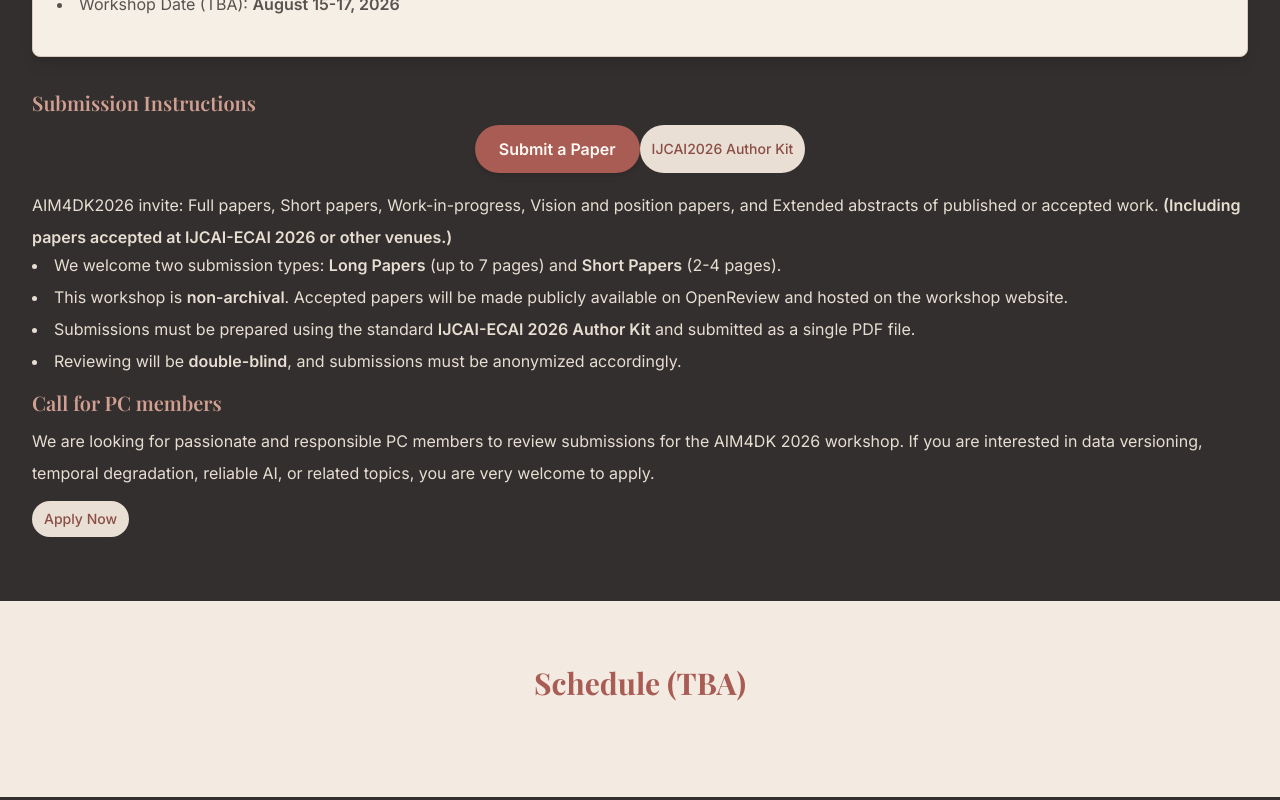
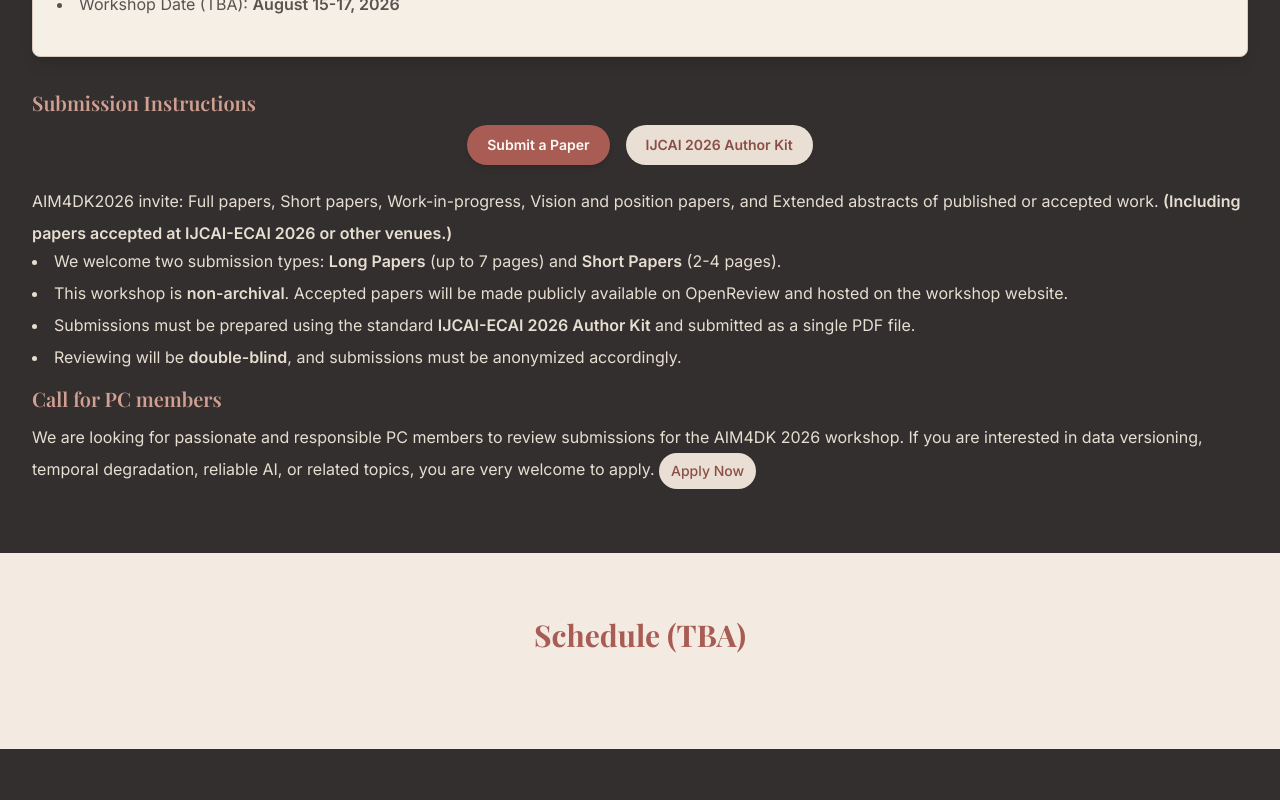
Before and after one commit to ElizaZhou96/aim4dk, a React (Vite) app: page / in a window 1280 px wide. Shown: the part 3140-3940 px from the top of the page. Built offline with nearby package versions, Linux system fonts and the light colour scheme.

Commit message:
Update App.tsx

```diff
--- a/src/App.tsx
+++ b/src/App.tsx
@@ -401,12 +401,12 @@ function App() {
                 </ul>  */}
 
                 <h3 className="text-xl font-semibold text-[#D2A092] mb-2">Submission Instructions</h3>
-                <div className="flex justify-center mb-4">
+                <div className="flex flex-wrap justify-center gap-4 mb-5">
                   <a
                     href="https://openreview.net/group?id=ijcai.org/IJCAI-ECAI/2026/Workshop/AIM4DK"
                     target="_blank"
                     rel="noopener noreferrer"
-                    className="inline-flex items-center px-6 py-3 text-base font-semibold rounded-full bg-[#A85C53] text-[#FDF9F4] shadow-md hover:bg-[#935047] hover:shadow-lg transition-colors duration-200"
+                    className="inline-flex items-center justify-center px-5 py-2.5 text-sm font-semibold rounded-full bg-[#A85C53] text-[#FDF9F4] shadow-md hover:bg-[#935047] hover:shadow-lg transition-all duration-200"
                   >
                     Submit a Paper
                   </a>
@@ -415,9 +415,9 @@ function App() {
                     href="https://www.ijcai.org/authors_kit"
                     target="_blank"
                     rel="noopener noreferrer"
-                    className="inline-flex items-center px-3 py-2 text-sm font-medium rounded-full bg-[#EADFD4] text-[#8A4E46] hover:bg-[#DDCDBE] transition"
+                    className="inline-flex items-center justify-center px-5 py-2.5 text-sm font-semibold rounded-full bg-[#EADFD4] text-[#8A4E46] shadow-sm hover:bg-[#DDCDBE] hover:shadow-md transition-all duration-200"
                   >
-                    IJCAI2026 Author Kit
+                    IJCAI 2026 Author Kit
                   </a>
                 </div>
 
@@ -441,18 +441,16 @@ function App() {
 
                 <h3 className="text-xl font-semibold text-[#D2A092] mb-2">Call for PC members</h3>
                 <p className="text-[#E7DED2] leading-8">
-                  We are looking for passionate and responsible PC members to review submissions for the AIM4DK 2026 workshop. If you are interested in data versioning, temporal degradation, reliable AI, or related topics, you are very welcome to apply.
-                </p>
-                <div className="mt-3">
+                  We are looking for passionate and responsible PC members to review submissions for the AIM4DK 2026 workshop. If you are interested in data versioning, temporal degradation, reliable AI, or related topics, you are very welcome to apply.{" "}
                   <a
                     href="https://shorturl.at/uv4sv"
                     target="_blank"
                     rel="noopener noreferrer"
-                    className="inline-flex items-center px-3 py-2 text-sm font-medium rounded-full bg-[#EADFD4] text-[#8A4E46] hover:bg-[#DDCDBE] transition"
+                    className="inline-flex items-center px-3 py-2 text-sm font-medium rounded-full bg-[#EADFD4] text-[#8A4E46] hover:bg-[#DDCDBE] transition align-middle"
                   >
                     Apply Now
                   </a>
-                </div>
+                </p>
               </div>
             </div>
           </div>
```
